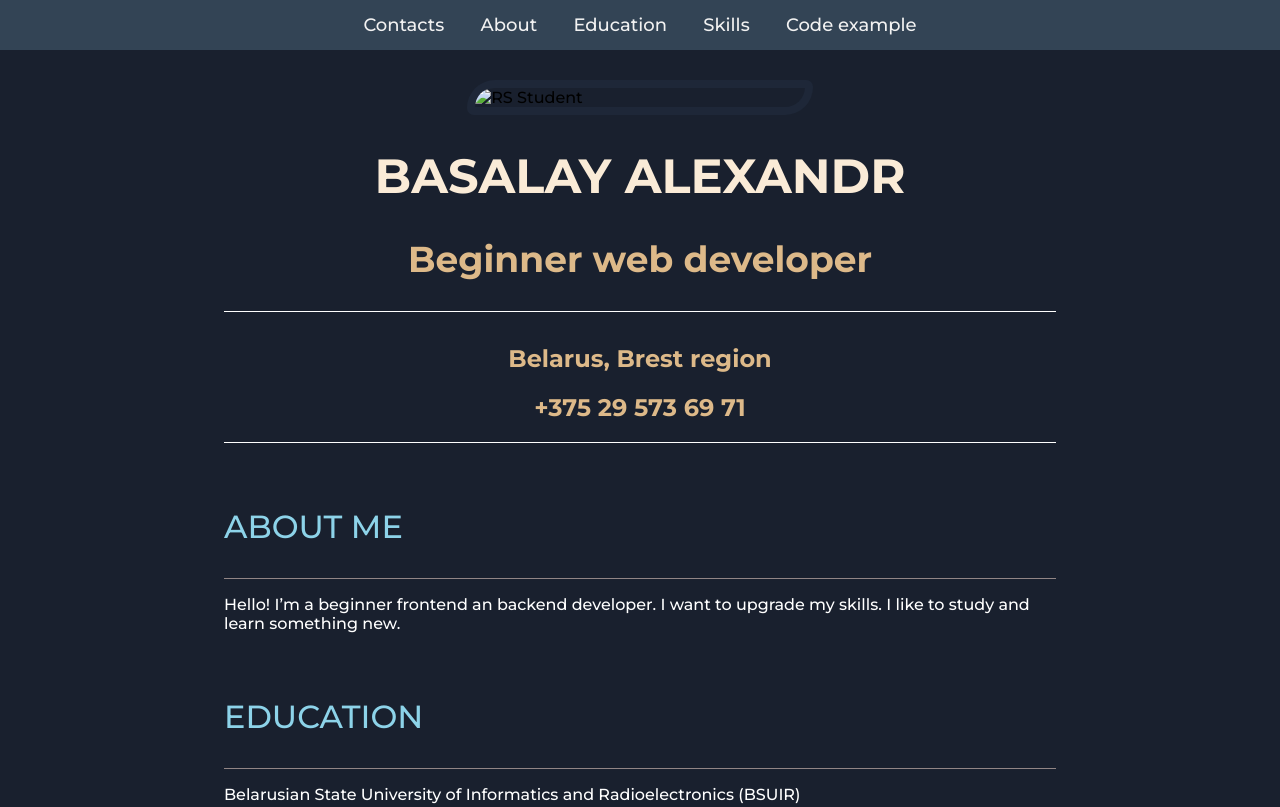
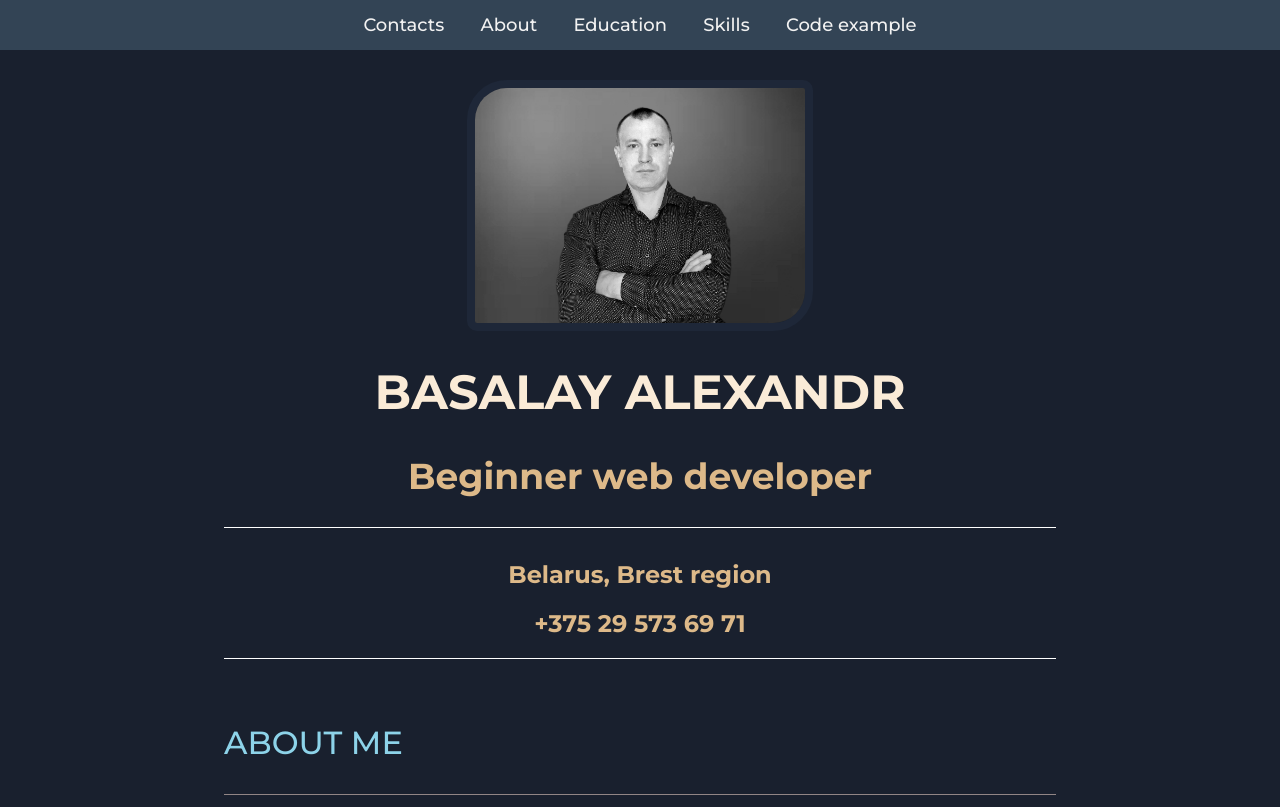
Before and after one commit to Alex221080/rsschool-cv, a plain HTML site: page index.html in a window 1280 px wide. Shown: the top 807 px of the page. Drawn offline with Linux system fonts and the light colour scheme; the site is published under a folder, as on GitHub Pages, so addresses that start at the root find nothing.

Commit message:
Update index.html

```diff
--- a/index.html
+++ b/index.html
@@ -18,7 +18,7 @@
     </header>
 
     <main class="main">
-        <img class="cv-photo" src="/img/FotoBW.jpg" alt="RS Student">
+        <img class="cv-photo" src="./img/FotoBW.jpg" alt="RS Student">
 
         <div class="main-cv">
                 <div class="im" id="contact">
```
